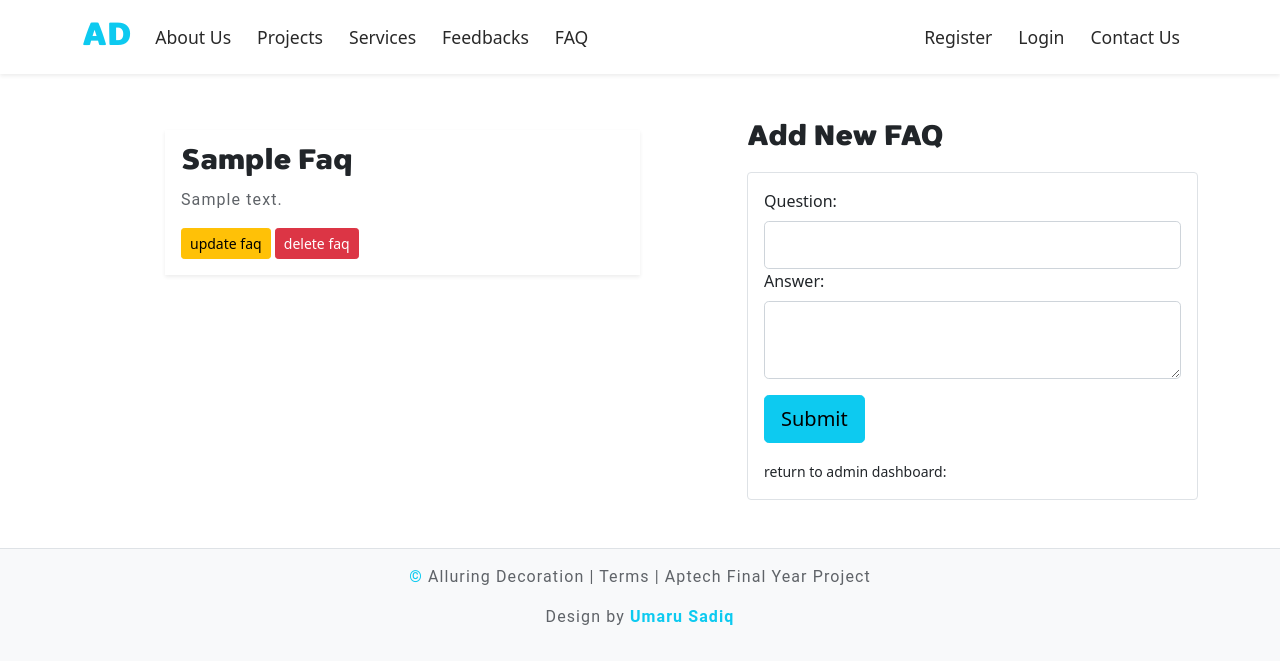
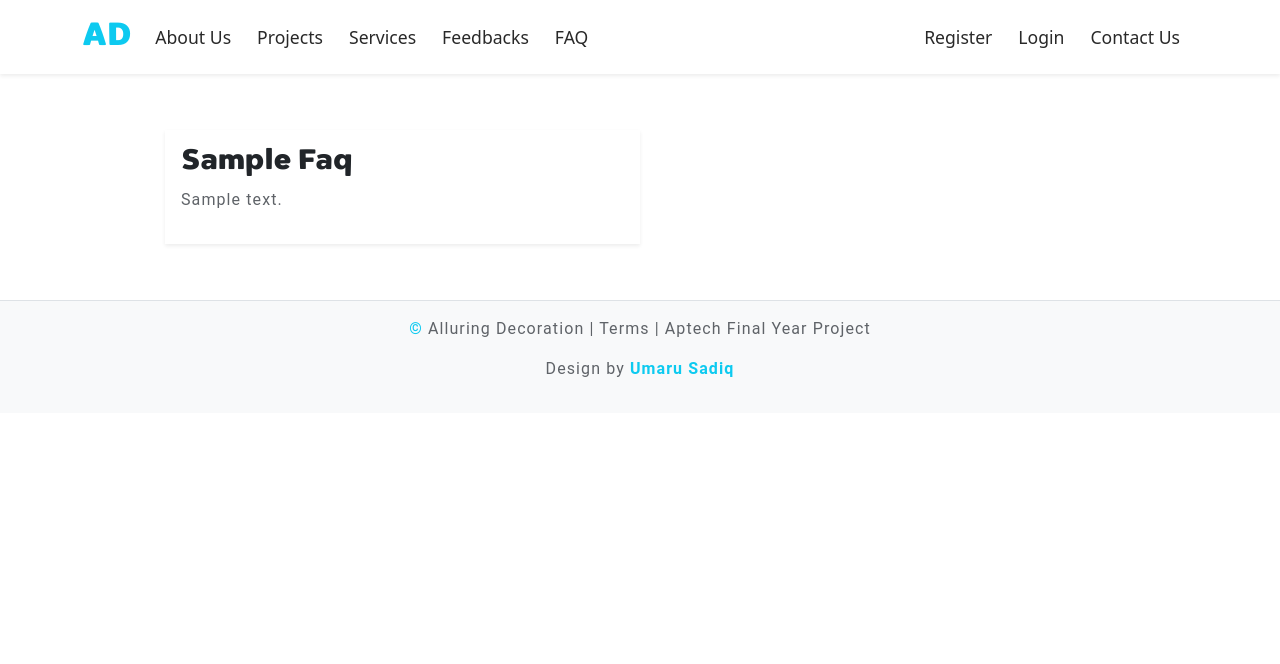
Before and after one commit to ndmichael/alluring-decors, a Flask app: page /faq/ in a window 1280 px wide. Shown: the top 664 px of the page. Run offline with Flask 2, Linux system fonts and the light colour scheme; tables that the repository leaves empty hold one stand-in row (values such as "Sample post"); some libraries are stand-ins or nearby versions.

Commit message:
add restrictions on the pages

```diff
--- a/alluringdecors/templates/faq.html
+++ b/alluringdecors/templates/faq.html
@@ -8,18 +8,19 @@
                     <div class="col-12 p-3 shadow-sm my-2">
                         <h3>{{faq.question}} </h3>
                         <p>{{faq.answer}}</p>
-
+                        {% if current_user.is_authenticated and current_user.is_staff %}
                         <a href="{{url_for('faq_update', faq_id=faq.id)}}" class="btn btn-sm btn-warning">
                             update faq
                         </a>
 
-                        <button class="btn btn-sm btn-danger" data-bs-toggle="modal" data-bs-target="#deleteModal">
+                        <button class="btn btn-sm btn-danger" data-bs-toggle="modal" data-bs-target="#delete{{faq.id}}">
                             delete faq
                         </button>
+                        {% endif %}
                     </div>
 
                     <!-- modal for delete -->
-                    <div class="modal fade" id="deleteModal" tabindex="-1" aria-labelledby="deleteModalLabel"
+                    <div class="modal fade" id="delete{{faq.id}}" tabindex="-1" aria-labelledby="deleteModalLabel"
                         aria-hidden="true">
                         <div class="modal-dialog">
                             <div class="modal-content">
@@ -45,6 +46,7 @@
                 </div>
             </div>
             <div class="col-12 col-md-5">
+                {% if current_user.is_authenticated and current_user.is_staff %}
                 <legend class="">
                     <h3> {{title}} </h3>
                 </legend>
@@ -84,9 +86,9 @@
                             {{form.submit(class="btn btn-info btn-lg")}}
                         </div>
                     </fieldset>
-                    <small>return to admin dashboard: </small>
-
+                    <small><a href="{{url_for('admin')}}"><b>return to admin dashboard </b></a> </small>
                 </form>
+                {% endif %}
             </div>
 
         </div>
```
